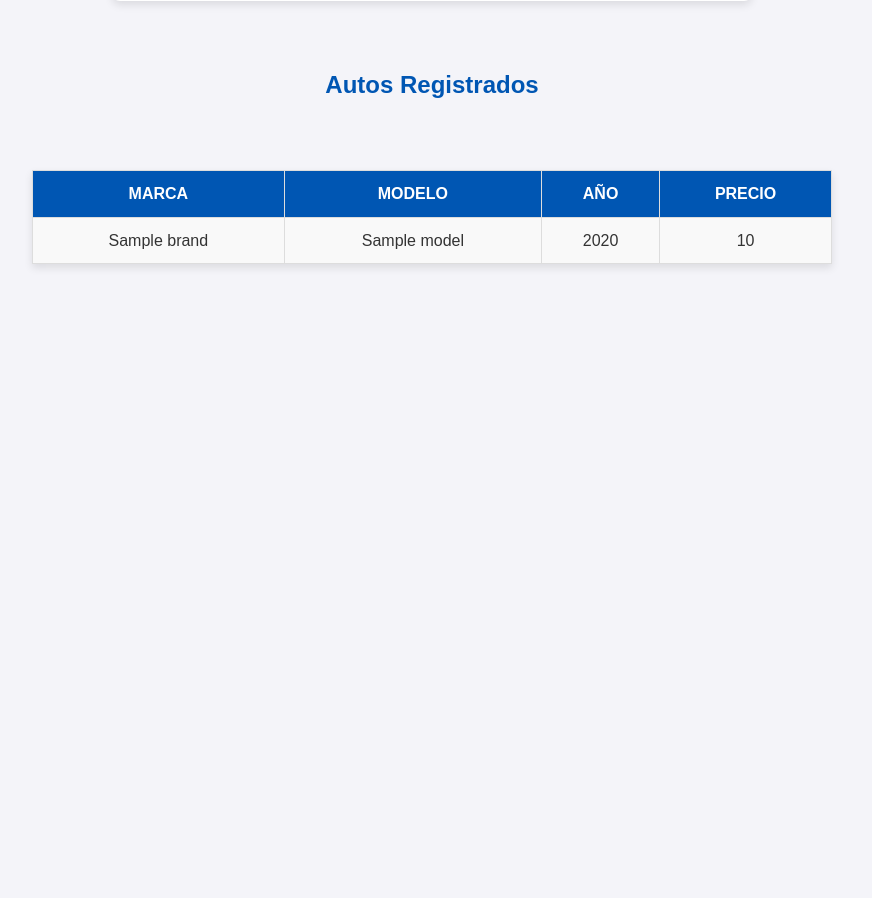
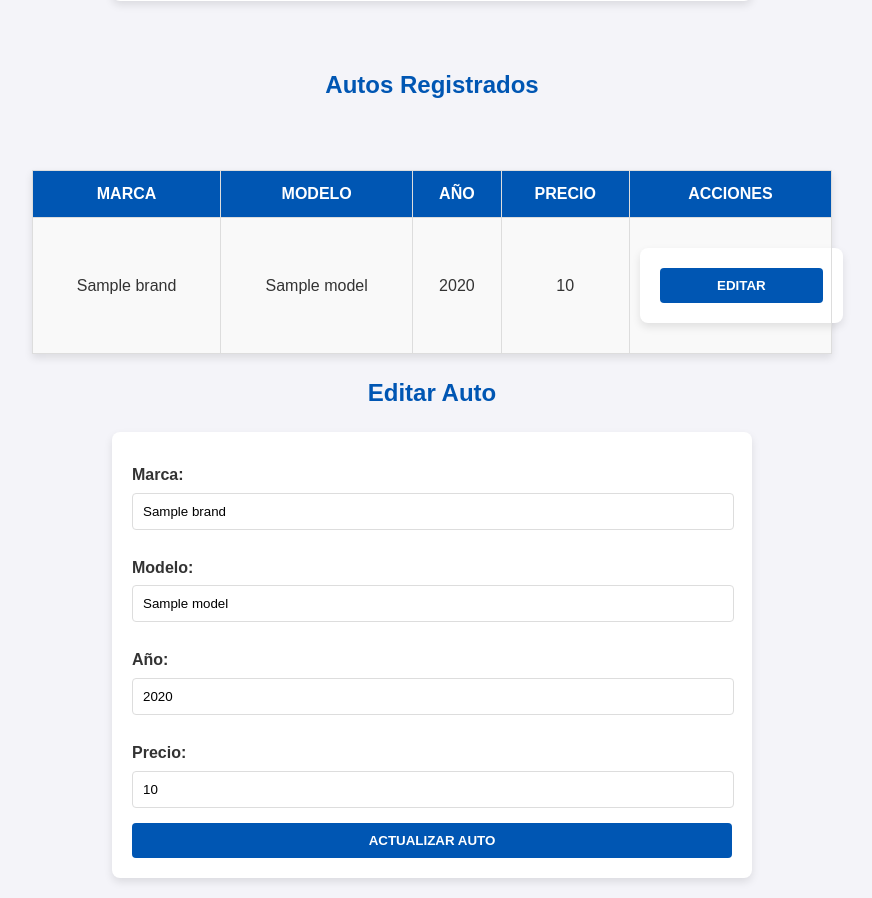
Before and after one commit to MomoC7/Proyecto_BMW_Concesionario, a Flask app: template templates/index.html in a window 1280 px wide. Shown: the part 597-1495 px from the top of the page, without its empty margins (208-1080 px from the left). Before the commit the page ends 865 px from the top, so only its background shows below. Run offline with Flask 3, Linux system fonts and the light colour scheme; the template is opened without the code that fills it: most values are stand-ins (such as "Sample title", 1, 10 or a date in 2020).

Commit message:
Funcionalidad de edición de autos implementada
- Formulario dinámico incluido en 'index.html' para editar autos.
- Lógica en 'app.py' añadida para actualizar información en MongoDB.

```diff
--- a/app.py
+++ b/app.py
@@ -8,7 +8,7 @@ db = connect_to_db()
 def index():
     # Obtener autos de MongoDB
     cars = list(db.cars.find({}, {'_id': 0}))
-    return render_template('index.html', cars=cars)
+    return render_template('index.html', cars=cars, car_to_edit=None)
 
 @app.route('/add-car', methods=['POST'])
 def add_car():
@@ -28,5 +28,47 @@ def add_car():
         print("Error al agregar auto:", e)
         return "Error al agregar auto", 500
 
+@app.route('/edit-car', methods=['POST'])
+def edit_car():
+    try:
+        # Datos actuales del auto
+        current_data = {
+            'brand': request.form['brand'],
+            'model': request.form['model'],
+            'year': int(request.form['year']),
+            'price': float(request.form['price'])
+        }
+        # Renderizar la página con el formulario de edición
+        cars = list(db.cars.find({}, {'_id': 0}))
+        return render_template('index.html', cars=cars, car_to_edit=current_data)
+    except Exception as e:
+        print("Error al cargar edición:", e)
+        return "Error al cargar edición", 500
+
+@app.route('/update-car', methods=['POST'])
+def update_car():
+    try:
+        # Datos actuales del auto
+        current_data = {
+            'brand': request.form['brand'],
+            'model': request.form['model'],
+            'year': int(request.form['year']),
+            'price': float(request.form['price'])
+        }
+        # Datos nuevos que reemplazarán al auto actual
+        new_data = {
+            'brand': request.form['new_brand'],
+            'model': request.form['new_model'],
+            'year': int(request.form['new_year']),
+            'price': float(request.form['new_price'])
+        }
+        # Actualizar el auto en MongoDB
+        db.cars.update_one(current_data, {'$set': new_data})
+        print(f"Auto actualizado: {current_data} -> {new_data}")
+        return redirect('/')
+    except Exception as e:
+        print("Error al actualizar auto:", e)
+        return "Error al actualizar auto", 500
+
 if __name__ == '__main__':
     app.run(debug=True)
--- a/templates/index.html
+++ b/templates/index.html
@@ -8,6 +8,8 @@
 </head>
 <body>
     <h1>Bienvenido al concesionario de BMW</h1>
+
+    <!-- Formulario para agregar autos -->
     <h2>Agregar Autos</h2>
     <form action="/add-car" method="POST">
         <label for="brand">Marca:</label>
@@ -25,6 +27,8 @@
         <button type="submit">Agregar Auto</button>
     </form>
     <br>
+
+    <!-- Tabla para mostrar autos registrados -->
     <h2>Autos Registrados</h2>
     <br>
     <table border="1">
@@ -33,6 +37,7 @@
             <th>Modelo</th>
             <th>Año</th>
             <th>Precio</th>
+            <th>Acciones</th>
         </tr>
         {% for car in cars %}
         <tr>
@@ -40,8 +45,44 @@
             <td>{{ car.model }}</td>
             <td>{{ car.year }}</td>
             <td>{{ car.price }}</td>
+            <td>
+                <!-- Botón para editar -->
+                <form action="/edit-car" method="POST">
+                    <input type="hidden" name="brand" value="{{ car.brand }}">
+                    <input type="hidden" name="model" value="{{ car.model }}">
+                    <input type="hidden" name="year" value="{{ car.year }}">
+                    <input type="hidden" name="price" value="{{ car.price }}">
+                    <button type="submit">Editar</button>
+                </form>
+            </td>
         </tr>
         {% endfor %}
     </table>
+
+    <!-- Formulario para editar autos -->
+    {% if car_to_edit %}
+    <h2>Editar Auto</h2>
+    <form action="/update-car" method="POST">
+        <label for="new_brand">Marca:</label>
+        <input type="text" id="new_brand" name="new_brand" value="{{ car_to_edit.brand }}" required><br>
+
+        <label for="new_model">Modelo:</label>
+        <input type="text" id="new_model" name="new_model" value="{{ car_to_edit.model }}" required><br>
+
+        <label for="new_year">Año:</label>
+        <input type="number" id="new_year" name="new_year" value="{{ car_to_edit.year }}" required><br>
+
+        <label for="new_price">Precio:</label>
+        <input type="number" id="new_price" name="new_price" value="{{ car_to_edit.price }}" required><br>
+
+        <!-- Valores actuales como referencia -->
+        <input type="hidden" name="brand" value="{{ car_to_edit.brand }}">
+        <input type="hidden" name="model" value="{{ car_to_edit.model }}">
+        <input type="hidden" name="year" value="{{ car_to_edit.year }}">
+        <input type="hidden" name="price" value="{{ car_to_edit.price }}">
+
+        <button type="submit">Actualizar Auto</button>
+    </form>
+    {% endif %}
 </body>
 </html>
```
